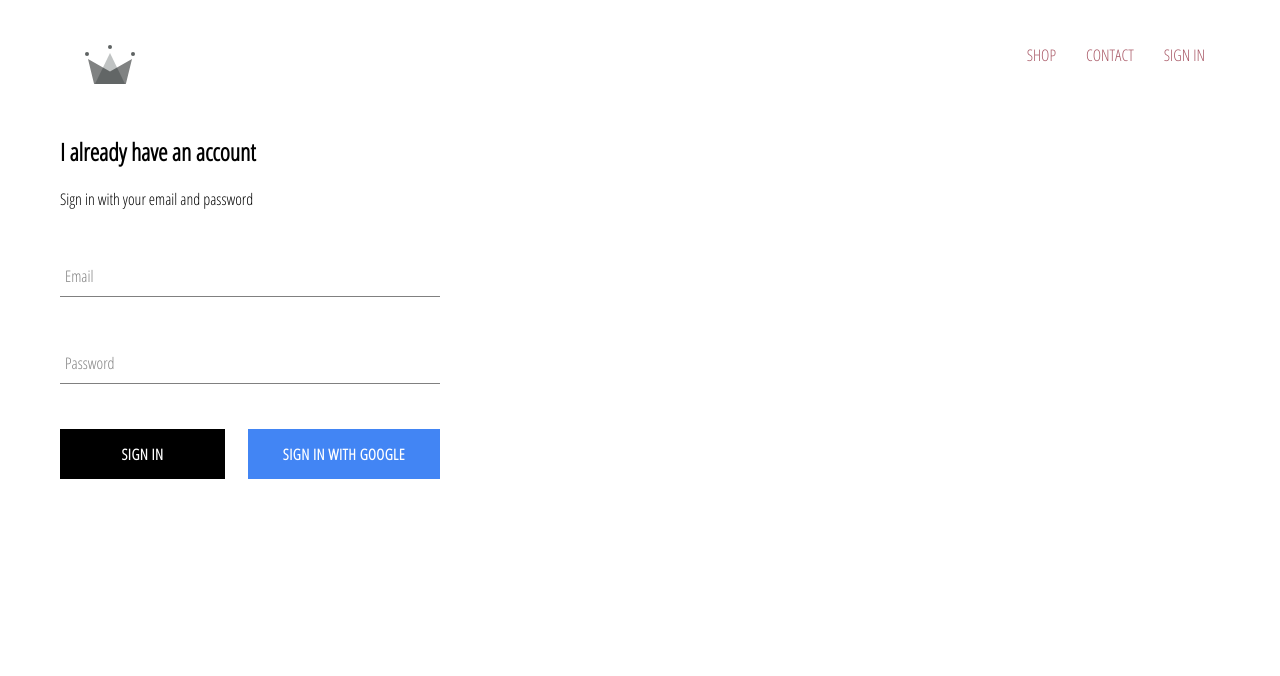
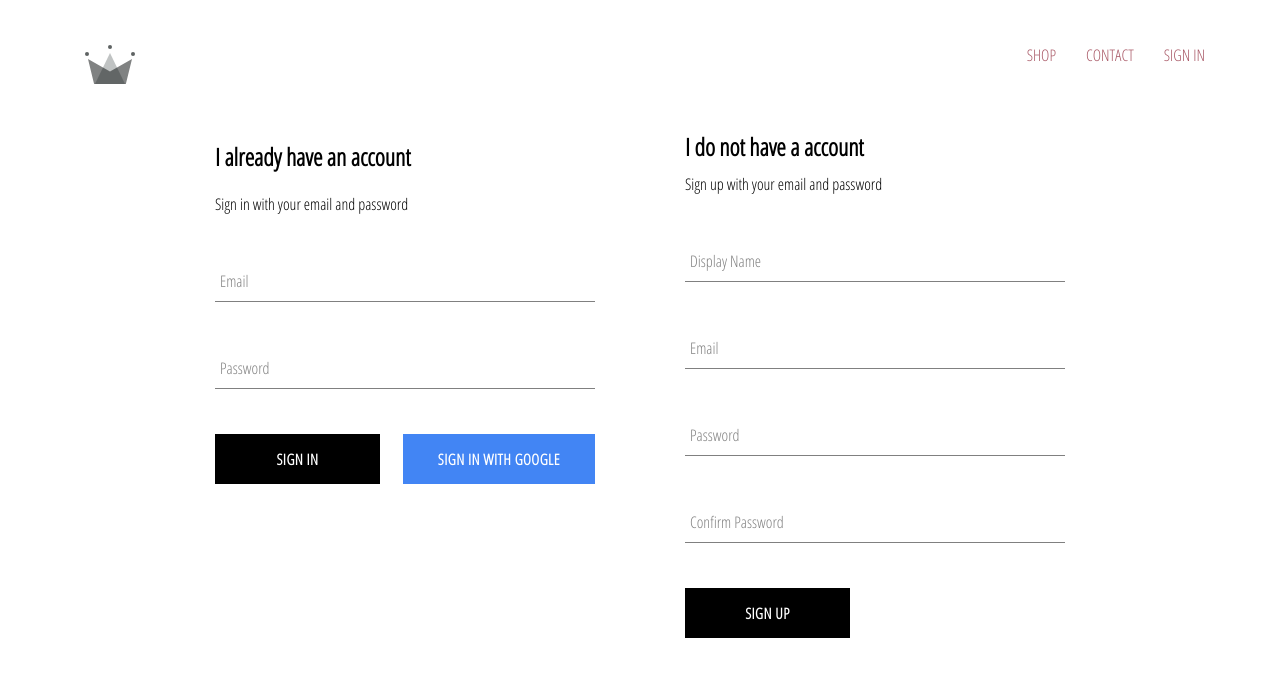
Before and after one commit to omarhanydev/react-ecommerce, a React (Create React App) app: page /signin in a window 1280 px wide. Shown: the top 676 px of the page. Built offline with nearby package versions, Linux system fonts and the light colour scheme; no server answers.

Commit message:
implement sign up with email and password feature

```diff
--- a/src/App.js
+++ b/src/App.js
@@ -5,7 +5,7 @@
 import ShopPage from './pages/shop/shop.component';
 import Header from './components/header/header.component';
 import SignInAndSignUpPage from './pages/sign-in-and-sign-up/sign-in-and-sign-up.component';
-import { auth } from './firebase/firebase.utils';
+import { auth, createUserProfileDocument } from './firebase/firebase.utils';
 
 class App extends React.Component {
   constructor() {
@@ -18,9 +18,31 @@
   unsbscribeFromAuth = null;
 
   componentDidMount() {
-    this.unsbscribeFromAuth = auth.onAuthStateChanged(user => {
-      this.setState({ currentUser: user });
-      console.log(user);
+    this.unsbscribeFromAuth = auth.onAuthStateChanged(async userAuth => {
+      // this.setState({ currentUser: user });
+      if (userAuth) {
+        const userRef = await createUserProfileDocument(userAuth);
+        userRef.onSnapshot(snapShot => {
+          // console.log(snapShot.id);
+          // console.log(snapShot.data());
+          this.setState({
+            currentUser: {
+              id: snapShot.id,
+              ...snapShot.data()
+            }
+          });
+
+          console.log(this.state);
+        });
+      } else {
+        this.setState({
+          currentUser: userAuth
+        })
+      }
+
+
+      // console.log(userAuth);
+
     });
   }
 
--- /dev/null
+++ b/src/components/sign-up/sign-up.component.jsx
@@ -0,0 +1,101 @@
+import React from "react";
+
+import FormInput from "../form-input/form-input.component";
+import CustomButton from "../custom-button/custom-button.component";
+
+import { auth, createUserProfileDocument } from '../../firebase/firebase.utils';
+
+import './sign-up.styles.scss';
+
+class SignUp extends React.Component {
+    constructor() {
+        super();
+
+        this.state = {
+            displayName: '',
+            email: '',
+            password: '',
+            confirmPassword: '',
+        }
+    }
+
+    handleSubmit = async e => {
+        e.preventDefault();
+        const { displayName, email, password, confirmPassword } = this.state;
+        if (password !== confirmPassword) {
+            alert("Passwords don't match");
+            return;
+        }
+        try {
+        console.log(email,password);
+            const { user } = await auth.createUserWithEmailAndPassword(
+                email,
+                password
+            );
+
+            await createUserProfileDocument(user, {displayName});
+
+            this.setState({
+                displayName: '',
+                email: '',
+                password: '',
+                confirmPassword: '',
+            })
+
+        } catch (err) {
+            console.error(err);
+        }
+    }
+
+    handleChange = e => {
+        const { name, value } = e.target;
+        this.setState({ [name]: value })
+    }
+
+    render() {
+        const { displayName, email, password, confirmPassword } = this.state;
+        return (
+            <div className="sign-up">
+                <h2 className="title">I do not have a account</h2>
+                <span>Sign up with your email and password</span>
+                <form className="sign-up-form" onSubmit={this.handleSubmit}>
+                    <FormInput
+                        type="text"
+                        name="displayName"
+                        value={displayName}
+                        onChange={this.handleChange}
+                        label="Display Name"
+                        required
+                    />
+                    <FormInput
+                        type="email"
+                        name="email"
+                        value={email}
+                        onChange={this.handleChange}
+                        label="Email"
+                        required
+                    />
+                    <FormInput
+                        type="password"
+                        name="password"
+                        value={password}
+                        onChange={this.handleChange}
+                        label="Password"
+                        required
+                    />
+                    <FormInput
+                        type="password"
+                        name="confirmPassword"
+                        value={confirmPassword}
+                        onChange={this.handleChange}
+                        label="Confirm Password"
+                        required
+                    />
+                    <CustomButton type="submit">SIGN UP</CustomButton>
+                </form>
+            </div>
+        )
+    }
+}
+
+export default SignUp;
--- /dev/null
+++ b/src/components/sign-up/sign-up.styles.scss
@@ -0,0 +1,9 @@
+.sign-up {
+    display: flex;
+    flex-direction: column;
+    width: 380px;
+
+    .title {
+        margin: 10px 0;
+    }
+}
--- a/src/firebase/firebase.utils.js
+++ b/src/firebase/firebase.utils.js
@@ -12,6 +12,32 @@
     measurementId: "G-E36GGJZNNC"
 };
 
+export const createUserProfileDocument = async (userAuth, addtionalData) => {
+    if (!userAuth) return;
+
+    const userRef = firestore.doc(`users/${userAuth.uid}`);
+
+    const snapShot = await userRef.get();
+
+    if (!snapShot.exists) {
+        const { displayName, email } = userAuth;
+        const createdAt = new Date();
+
+        try {
+            await userRef.set({
+                displayName,
+                email,
+                createdAt,
+                ...addtionalData
+            });
+        } catch (err) {
+            console.log('error creating user', err.message);
+        }
+    }
+
+    return userRef;
+};
+
 firebase.initializeApp(config);
 
 export const auth = firebase.auth();
@@ -24,4 +50,8 @@
 
 export const signInWithGoogle = () => auth.signInWithPopup(provider);
 
+// console.log(firestore.collection('users').doc('OpOrOUlfRORCzExhIPkx').collection('cartItems').doc('0vanTp7uuWathhCCDYTF'));
+// console.log(firestore.doc('/users/OpOrOUlfRORCzExhIPkx/cartItems/0vanTp7uuWathhCCDYTF'));
+// console.log(firestore.collection('/users/OpOrOUlfRORCzExhIPkx/cartItems'));
+
 export default firebase;
--- a/src/pages/sign-in-and-sign-up/sign-in-and-sign-up.component.jsx
+++ b/src/pages/sign-in-and-sign-up/sign-in-and-sign-up.component.jsx
@@ -1,10 +1,12 @@
 import React from 'react';
 import SignIn from '../../components/sign-in/sign-in.component';
+import SignUp from '../../components/sign-up/sign-up.component';
 import './sign-in-and-sign-up.styles.scss';
 
 const SignInAndSignUpPage = () => (
     <div className='sign-in-and-sign-up'>
         <SignIn />
+        <SignUp />
     </div>
 );
 
--- a/src/pages/sign-in-and-sign-up/sign-in-and-sign-up.styles.scss
+++ b/src/pages/sign-in-and-sign-up/sign-in-and-sign-up.styles.scss
@@ -0,0 +1,6 @@
+.sign-in-and-sign-up {
+    width: 850px;
+    display: flex;
+    justify-content: space-between;
+    margin: 30px auto;
+}
```
